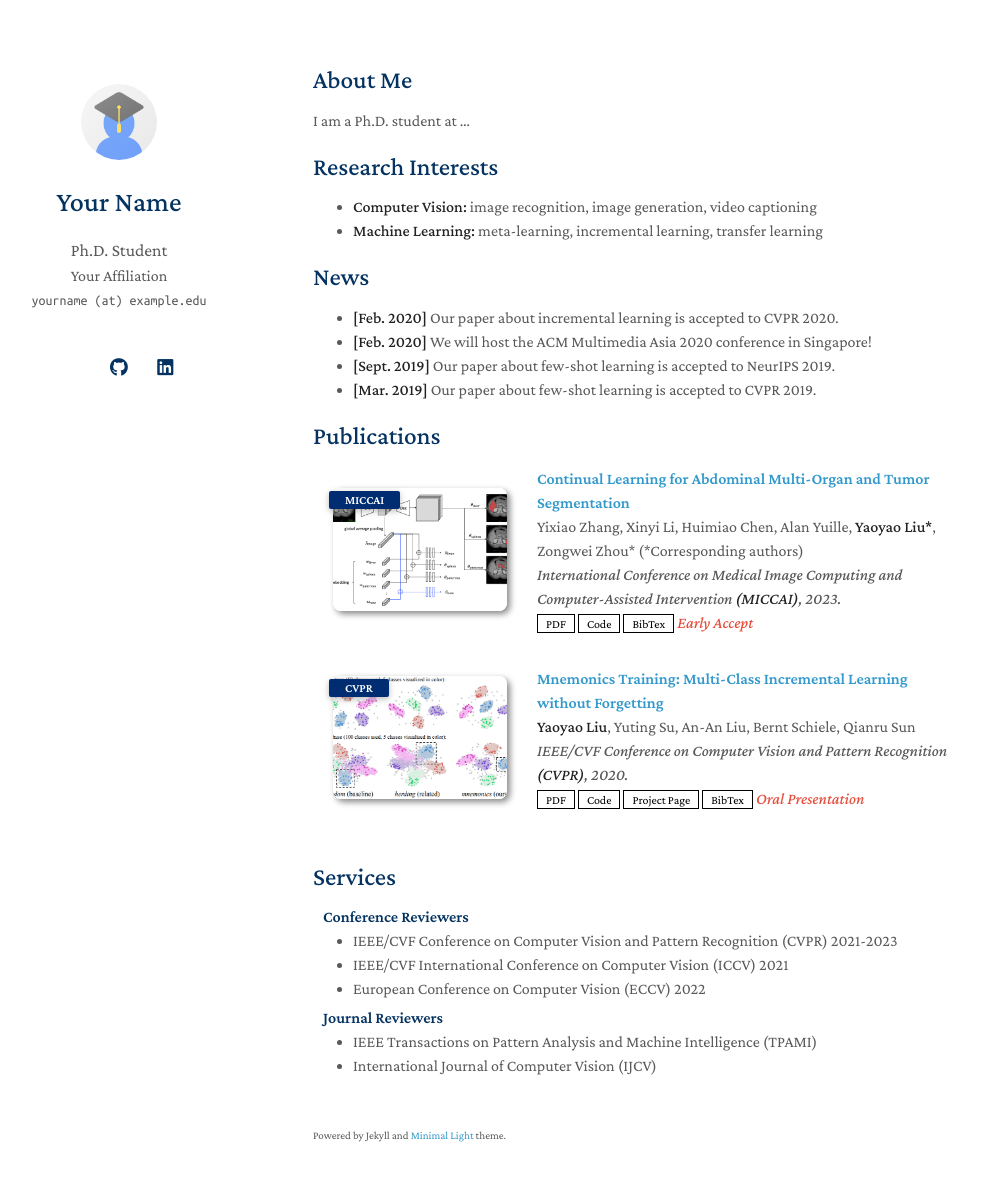
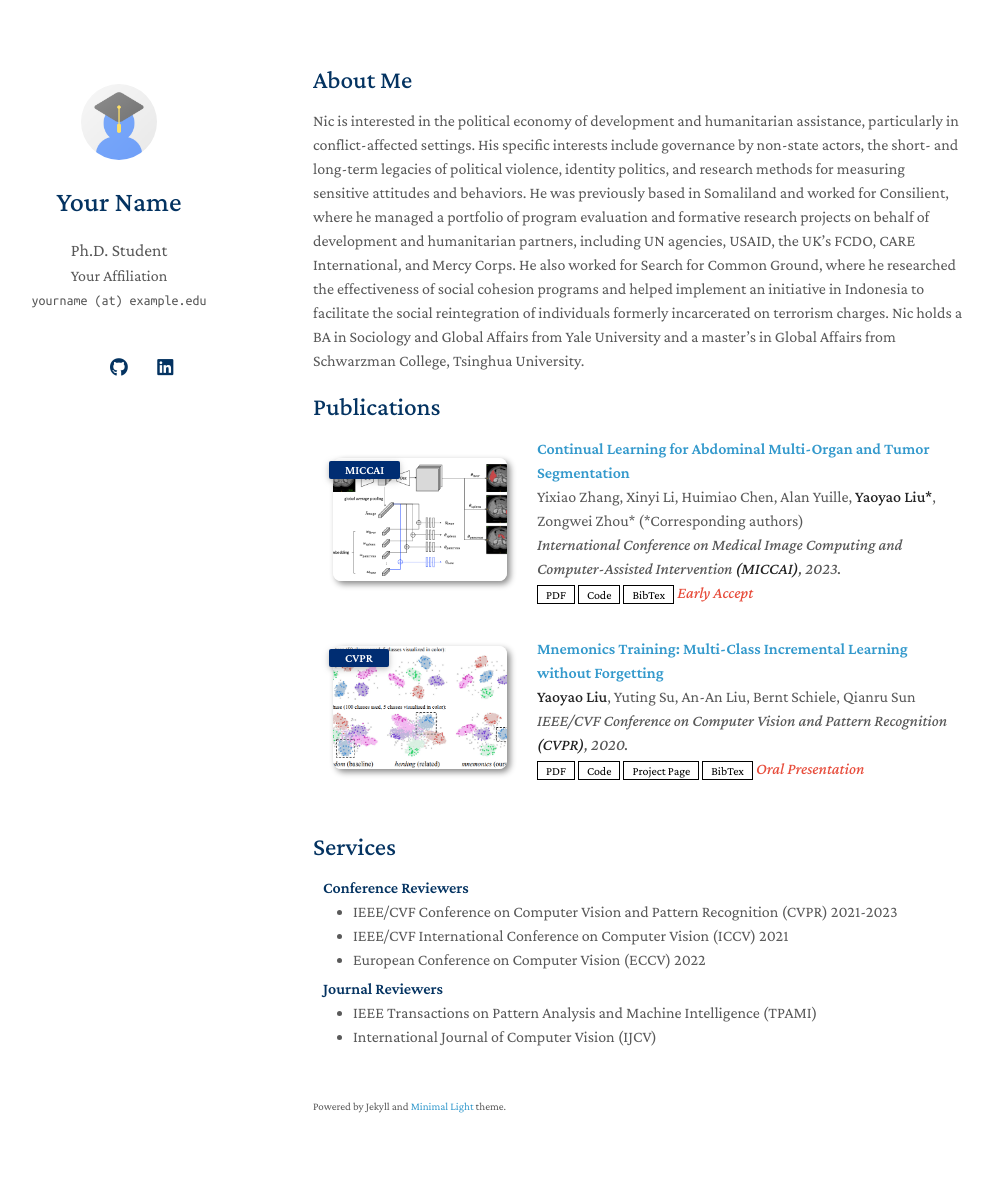
Before and after one commit to nicowicaksono/nicgwicaksono, a Jekyll site: the page built from index.md, in a window 1280 px wide and 1216 px high. Shown: the top 1181 px of the window, without its empty margins (157-1149 px from the left). Built offline with Jekyll 4.4.1, drawn with Linux system fonts in a browser that asks for light colours; a style sheet for code colours, icons or effects is not loaded; our own code applies the rules of GitHub Pages for plain Markdown files.

Commit message:
Update index.md

```diff
--- a/index.md
+++ b/index.md
@@ -4,19 +4,7 @@ layout: homepage
 
 ## About Me
 
-I am a Ph.D. student at ...
-
-## Research Interests
-
-- **Computer Vision:** image recognition, image generation, video captioning
-- **Machine Learning:** meta-learning, incremental learning, transfer learning
-
-## News
-
-- **[Feb. 2020]** Our paper about incremental learning is accepted to CVPR 2020.
-- **[Feb. 2020]** We will host the ACM Multimedia Asia 2020 conference in Singapore!
-- **[Sept. 2019]** Our paper about few-shot learning is accepted to NeurIPS 2019.
-- **[Mar. 2019]** Our paper about few-shot learning is accepted to CVPR 2019.
+Nic is interested in the political economy of development and humanitarian assistance, particularly in conflict-affected settings. His specific interests include governance by non-state actors, the short- and long-term legacies of political violence, identity politics, and research methods for measuring sensitive attitudes and behaviors. He was previously based in Somaliland and worked for Consilient, where he managed a portfolio of program evaluation and formative research projects on behalf of development and humanitarian partners, including UN agencies, USAID, the UK’s FCDO, CARE International, and Mercy Corps. He also worked for Search for Common Ground, where he researched the effectiveness of social cohesion programs and helped implement an initiative in Indonesia to facilitate the social reintegration of individuals formerly incarcerated on terrorism charges. Nic holds a BA in Sociology and Global Affairs from Yale University and a master’s in Global Affairs from Schwarzman College, Tsinghua University.
 
 {% include_relative _includes/publications.md %}
 
```
